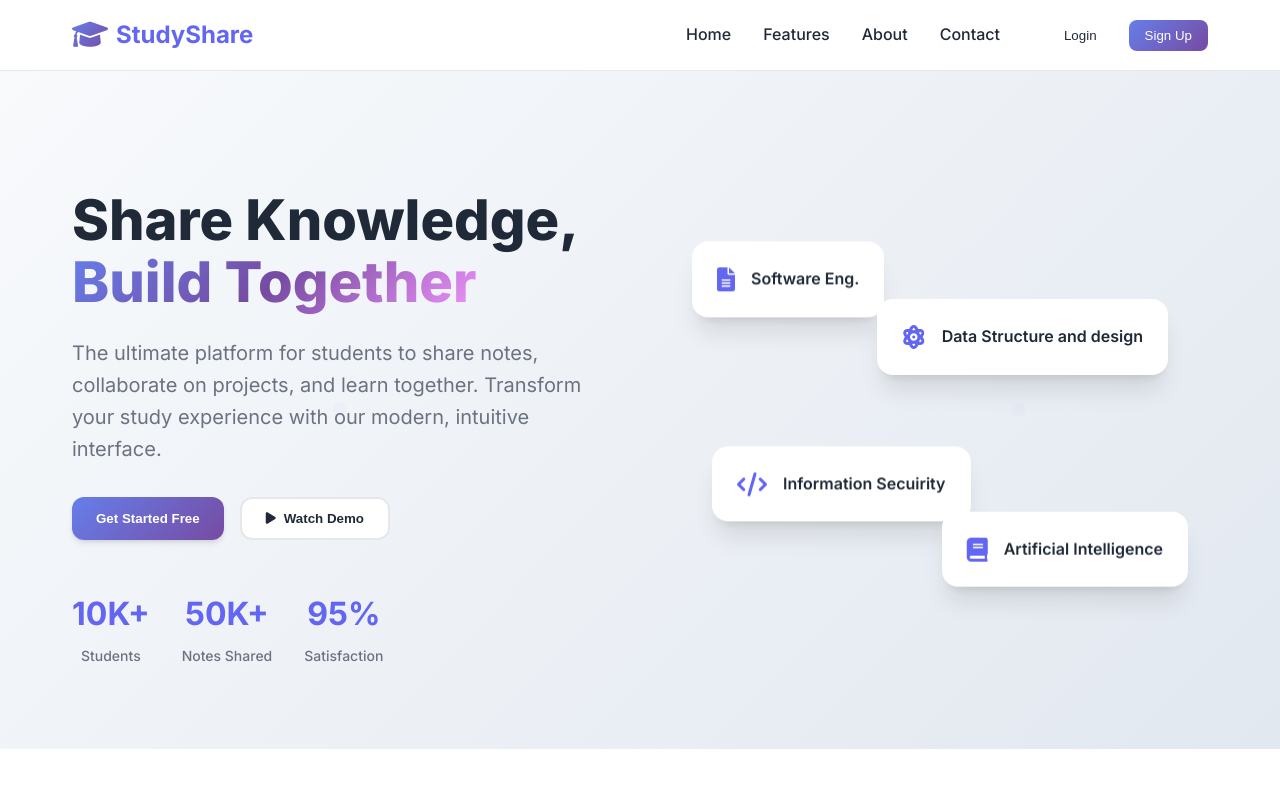
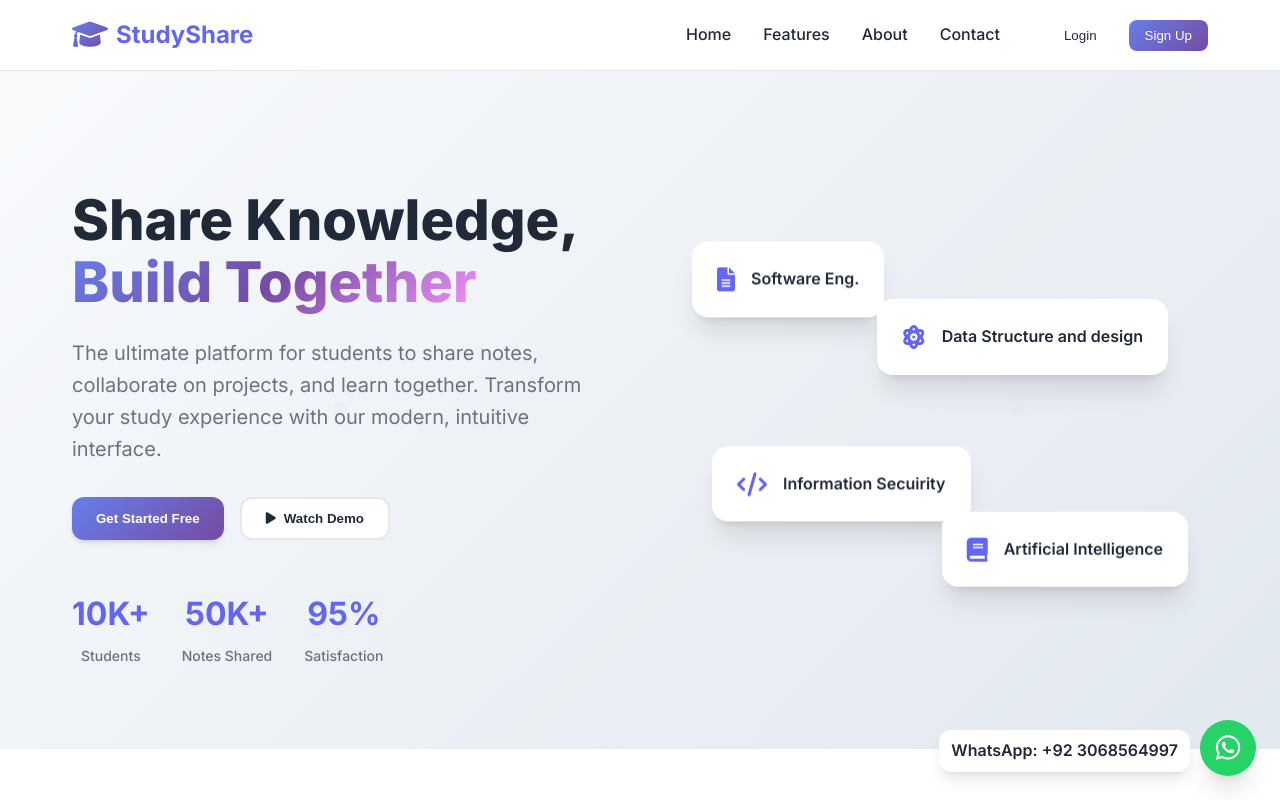
Before and after one commit to zaheenuddinkhanmasood2-lang/Bestofalltime, a plain HTML site: page index.html in a window 1280 px wide. Shown: the top 800 px of the page. Drawn offline with nearby package versions, Linux system fonts and the light colour scheme.

Commit message:
Add floating WhatsApp contact button linking to +92 3068564997 with icon and label

```diff
--- a/index.html
+++ b/index.html
@@ -429,6 +429,13 @@
         <div class="loading-spinner"></div>
     </div>
 
+    <!-- WhatsApp Floating Contact -->
+    <a href="https://wa.me/923068564997?text=Hello%20I%20need%20help%20with%20StudyShare" class="whatsapp-float"
+        target="_blank" rel="noopener" aria-label="WhatsApp Contact" title="Chat on WhatsApp">
+        <i class="fab fa-whatsapp"></i>
+    </a>
+    <div class="whatsapp-label">WhatsApp: +92 3068564997</div>
+
     <!-- Login Modal -->
     <div class="modal" id="loginModal">
         <div class="modal-content">
--- a/styles.css
+++ b/styles.css
@@ -1416,3 +1416,52 @@ body {
 ::-webkit-scrollbar-thumb:hover {
     background: var(--text-light);
 }
+
+/* WhatsApp Floating Button */
+.whatsapp-float {
+    position: fixed;
+    right: 24px;
+    bottom: 24px;
+    width: 56px;
+    height: 56px;
+    border-radius: 50%;
+    background: #25D366;
+    color: #ffffff;
+    display: flex;
+    align-items: center;
+    justify-content: center;
+    box-shadow: var(--shadow-xl);
+    z-index: 3000;
+    text-decoration: none;
+    transition: transform 0.2s ease, box-shadow 0.2s ease;
+}
+
+.whatsapp-float:hover {
+    transform: translateY(-3px) scale(1.03);
+    box-shadow: 0 20px 25px -5px rgb(37 211 102 / 0.35), 0 8px 10px -6px rgb(37 211 102 / 0.25);
+}
+
+.whatsapp-float i {
+    font-size: 28px;
+}
+
+/* Optional label next to WhatsApp button on larger screens */
+.whatsapp-label {
+    position: fixed;
+    right: 90px;
+    bottom: 28px;
+    background: #ffffff;
+    color: var(--text-primary);
+    padding: 8px 12px;
+    border-radius: 12px;
+    box-shadow: var(--shadow-lg);
+    font-weight: 600;
+    z-index: 3000;
+    display: none;
+}
+
+@media (min-width: 992px) {
+    .whatsapp-label {
+        display: inline-block;
+    }
+}
```
